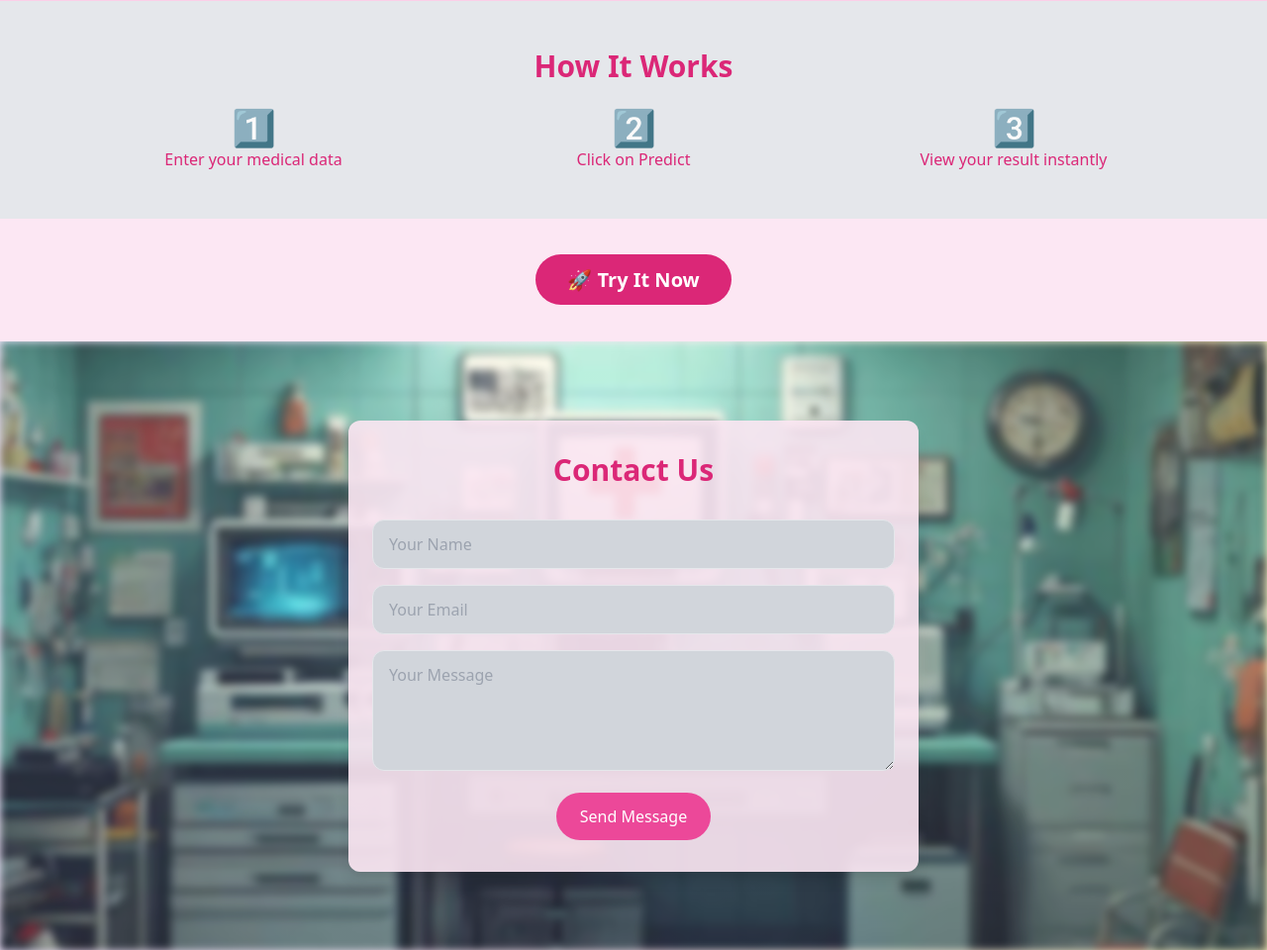
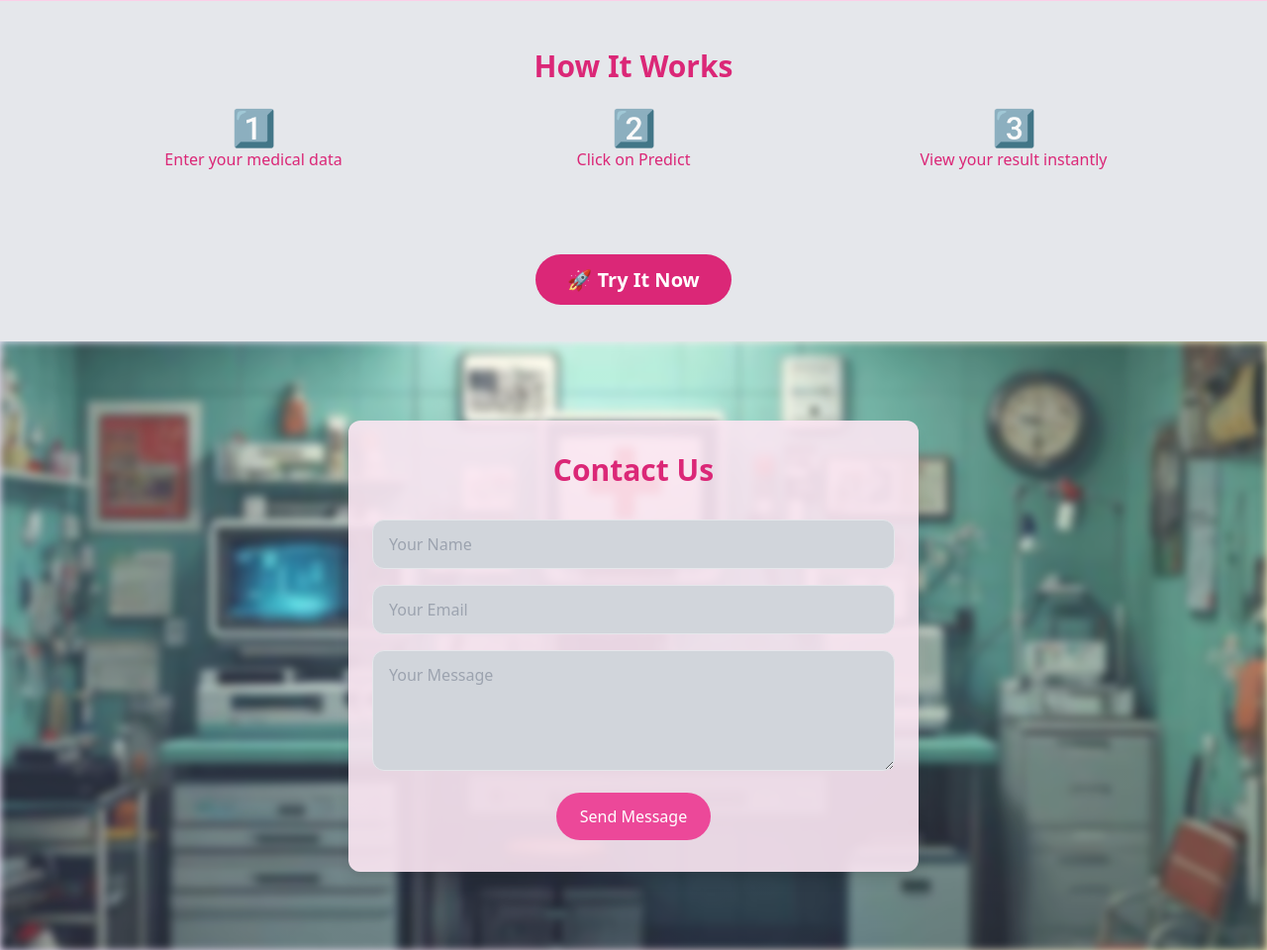
Before and after one commit to radecoder/medical-ml-repo, a Flask app: page / in a window 1280 px wide. Shown: the part 1215-2175 px from the top of the page at 99% size. Run offline with Flask 3, Linux system fonts and the light colour scheme; parts of the project's set-up code (start-up, migrations or seed data) failed here and were passed over; some libraries are stand-ins or nearby versions.

Commit message:
changed ui

```diff
--- a/templates/home.html
+++ b/templates/home.html
@@ -130,7 +130,7 @@
     </section>
 
     <!-- Call to Action -->
-    <section class="text-center py-12 bg-pink-100 dark:bg-gray-800">
+    <section class="text-center py-12 bg-gray-200 dark:bg-gray-800">
         <a href="{{ url_for('predictor') }}"
           class="text-xl font-semibold bg-pink-600 text-white px-8 py-3 rounded-full hover:bg-pink-700">
           🚀 Try It Now
```
Also changed, not shown: 2 other files.
